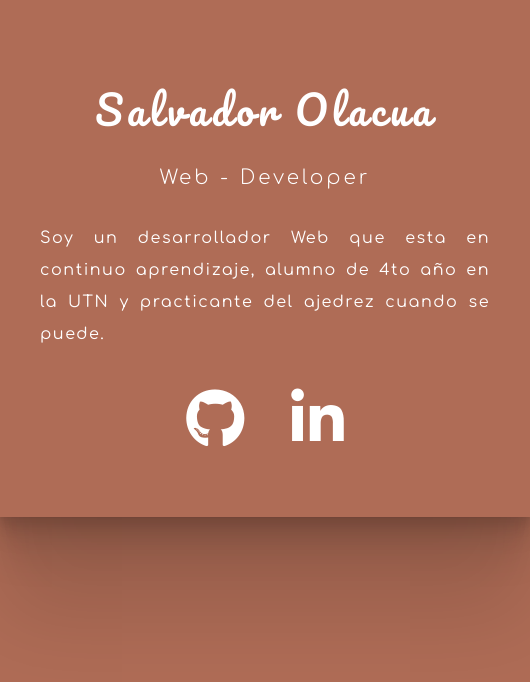
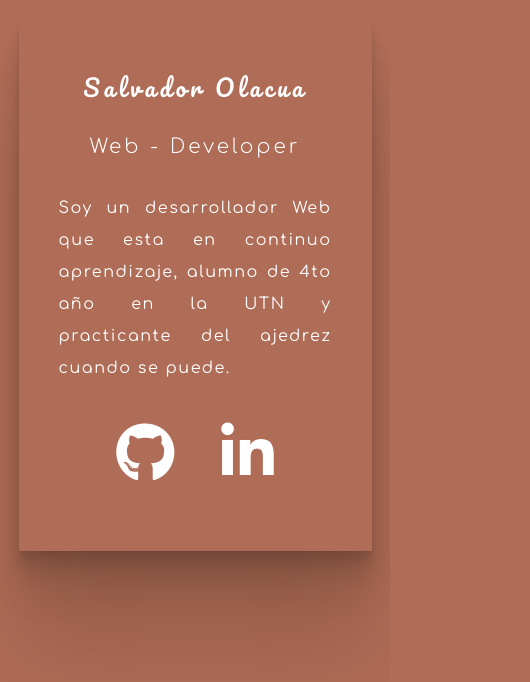
Before and after one commit to salva-olacua/salva-olacua.github.io, a plain HTML site: page index.html in a window 390 px wide. Shown: the whole page, 530 px wide, since content can reach past the window. Drawn offline with Linux system fonts and the light colour scheme.

Commit message:
prueba responsive

```diff
--- a/styles.css
+++ b/styles.css
@@ -1,7 +1,7 @@
 body {
   background-color: #af6c56;
-  background-size: cover;
-  background-attachment: fixed;
+  /* padding-left: auto;
+  scroll-padding-right: auto; */
 }
 
 /*-----
@@ -22,7 +22,8 @@ body {
   ------------------*/
 
 .main-card {
-  width: 450px;
+  width: 450px; /* uso actual*/
+  width: 70vmin;
   background-color: #af6c56;
   box-shadow: 0 2.8px 2.2px rgba(0, 0, 0, 0.034),
     0 6.7px 5.3px rgba(0, 0, 0, 0.048), 0 12.5px 10px rgba(0, 0, 0, 0.06),
@@ -41,7 +42,8 @@ body {
   ---------------------------------*/
 
 .main-card__title {
-  font-size: 40px;
+  font-size: 40px; /*valor actual */
+  font-size: 6vw;
   letter-spacing: 4px;
   font-weight: 100;
   font-family: pacifico, "Century Gothic", sans-serif;
```
